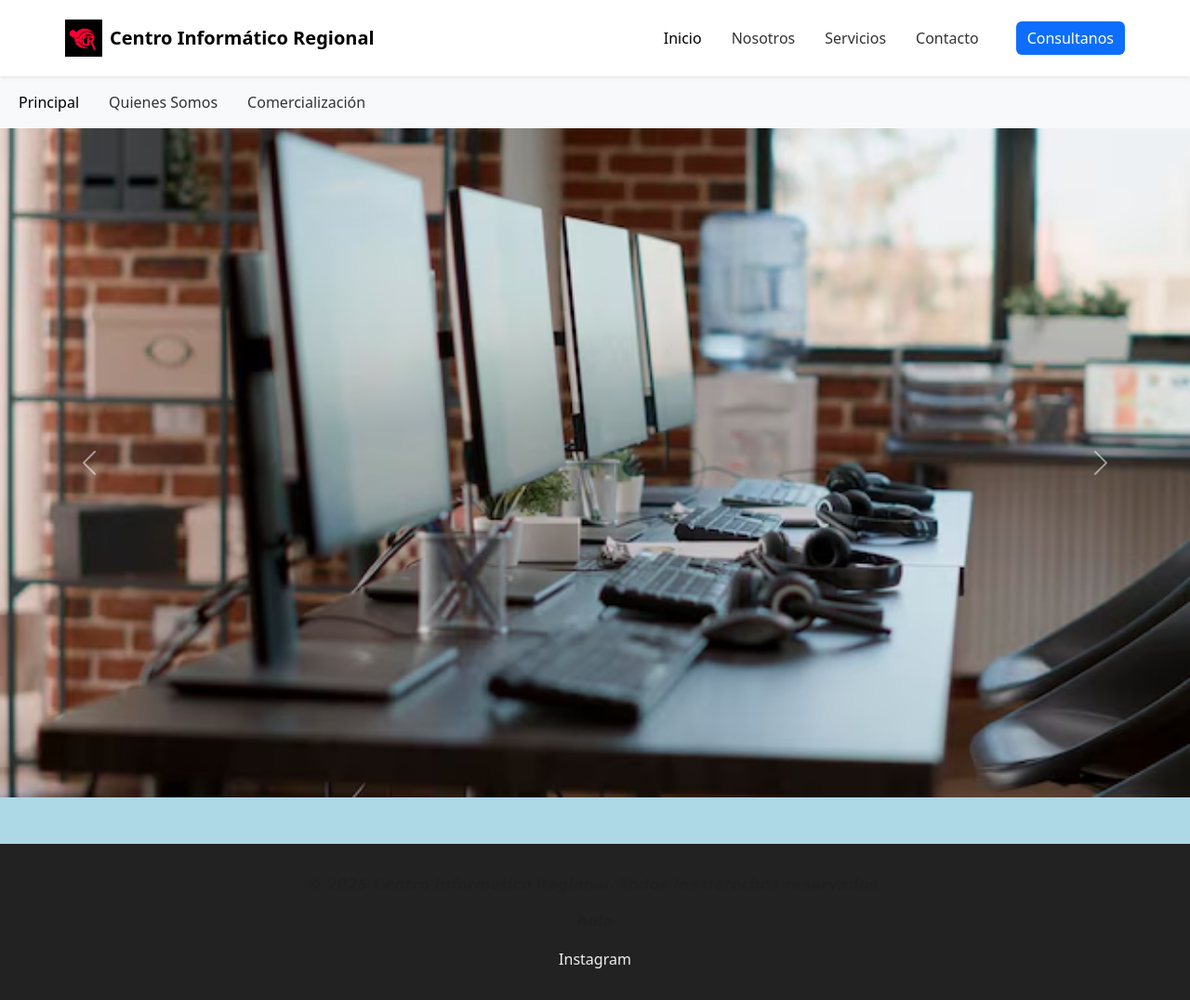
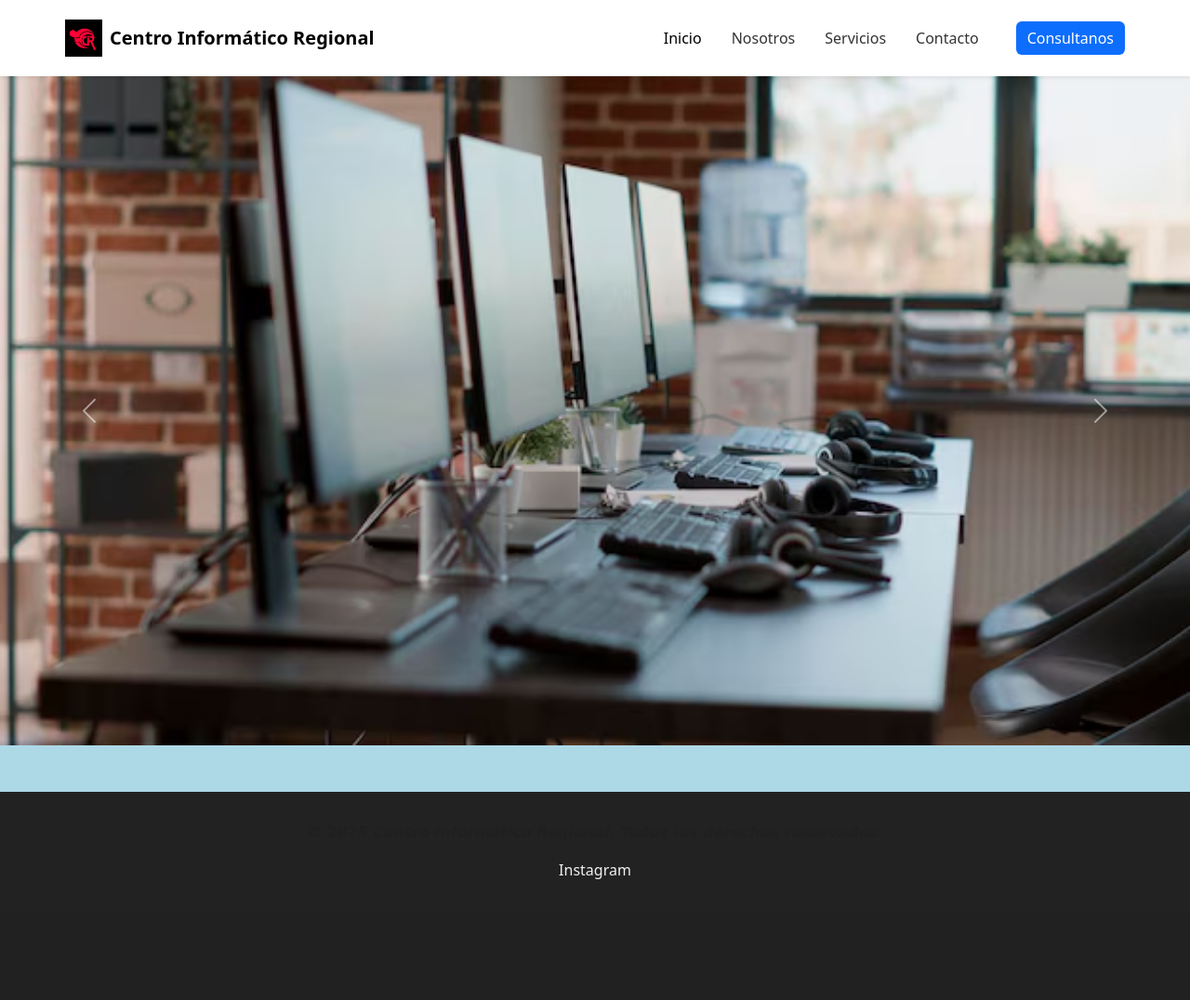
Before and after one commit to paulll09/Proyecto1_AquinoPaul_AlegreLeonelCIR, a CodeIgniter 4 app: the page made by app/Views/Proyecto_1/centro_informatico.php in a window 1280 px wide. Shown: the whole page at 93% size. After the commit the page ends 946 px from the top, so only its background shows below. Run offline with PHP 8.4 and a stand-in for CodeIgniter, Linux system fonts and the light colour scheme; the template is opened without the code that fills it, so the values that code supplies are empty; some libraries are stand-ins or nearby versions.

Commit message:
Mejoras en la estructura HTML y corrección de rutas en centro_informatico.php

```diff
--- a/app/Views/Proyecto_1/centro_informatico.php
+++ b/app/Views/Proyecto_1/centro_informatico.php
@@ -1,14 +1,19 @@
 <!doctype html>
 <html lang="es">
+<head>
+  <meta charset="UTF-8">
+  <meta name="viewport" content="width=device-width, initial-scale=1.0">
+  <title>Centro Informático Regional</title>
+  <link rel="stylesheet" href="<?php echo base_url('assets/css/bootstrap.min.css'); ?>">
+  <link rel="stylesheet" href="<?php echo base_url('assets/css/estilos.css'); ?>">
+</head>
 
-
-<!-- leo balín -->
-
+<body>
   <header class="shadow-sm bg-white sticky-top">
     <nav class="navbar navbar-expand-lg navbar-light container py-3">
       <a class="navbar-brand d-flex align-items-center" href="#">
         <!-- Logo o ícono (puede ser una imagen también) -->
-      <img src="assets/img/CIR color-fondo.jpg" alt="Logo" width="40" height="40" class="me-2">
+        <img src="<?php echo base_url('assets/img/CIR color-fondo.jpg'); ?>" alt="Logo" width="40" height="40" class="me-2">
         <span class="fw-bold fs-5">Centro Informático Regional</span>
       </a>
 
@@ -36,44 +41,19 @@
         <a href="#" class="btn btn-primary ms-lg-3 mt-2 mt-lg-0">Consultanos</a>
       </div>
     </nav>
-
-
-  <link rel="stylesheet" href="<?php echo base_url('assets/css/bootstrap.min.css'); ?>">
-  <link rel="stylesheet" href="<?php echo base_url('assets/css/estilos.css'); ?>">
   </header>
-
-<body>
-
-  <!-- Barra de navegación -->
-  <nav class="navbar navbar-expand-lg bg-body-tertiary">
-    <div class="container-fluid">
-      <div class="collapse navbar-collapse" id="navbarSupportedContent">
-        <ul class="navbar-nav me-auto mb-2 mb-lg-0">
-          <li class="nav-item">
-            <a class="nav-link active" aria-current="page" href="#">Principal</a>
-          </li>
-          <li class="nav-item">
-            <a class="nav-link" href="#">Quienes Somos</a>
-          </li>
-          <li class="nav-item">
-            <a class="nav-link" href="#">Comercialización</a>
-          </li>
-        </ul>
-      </div>
-    </div>
-  </nav>
 
   <!-- Carrusel de imágenes -->
   <div id="carouselExampleFade" class="carousel slide carousel-fade" data-bs-ride="carousel">
     <div class="carousel-inner">
       <div class="carousel-item active">
-        <img src="assets/img/informatica.avif" class="d-block w-100" alt="Imagen 1">
+        <img src="<?php echo base_url('assets/img/informatica.avif'); ?>" class="d-block w-100" alt="Imagen 1">
       </div>
       <div class="carousel-item">
-        <img src="assets/img/muebles.jpg" class="d-block w-100" alt="Informática">
+        <img src="<?php echo base_url('assets/img/muebles.jpg'); ?>" class="d-block w-100" alt="Informática">
       </div>
       <div class="carousel-item">
-        <img src="assets/img/electrodomesticos.jpg" class="d-block w-100" alt="Imagen 3">
+        <img src="<?php echo base_url('assets/img/electrodomesticos.jpg'); ?>" class="d-block w-100" alt="Imagen 3">
       </div>
     </div>
 
@@ -87,15 +67,10 @@
     </button>
   </div>
 
-
-
   <!--pie de pagina-->
-
-
   <footer class="footer">
     <div class="footer-content">
-    <p>&copy; 2025 Centro Informatico Regional. Todos los derechos reservados.</p>
-    <P> hola </p>
+      <p>&copy; 2025 Centro Informático Regional. Todos los derechos reservados.</p>
       <div class="socials">
         <a href="https://www.instagram.com/paulc_aquino">Instagram</a>
       </div>
@@ -103,8 +78,6 @@
   </footer>
 
   <!-- Scripts de Bootstrap -->
-  <script src="assets/js/bootstrap.bundle.min.js"></script>
-
+  <script src="<?php echo base_url('assets/js/bootstrap.bundle.min.js'); ?>"></script>
 </body>
-
 </html>
```
Lines whose indentation alone changed are shown as unchanged.
